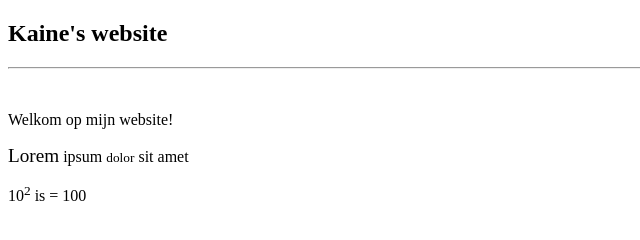
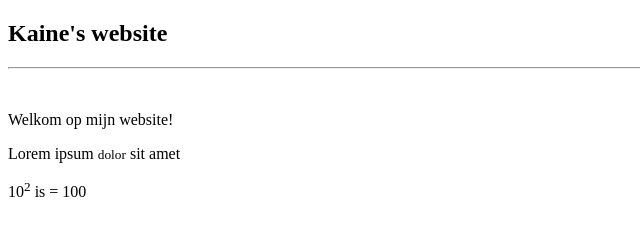
Before and after one commit to zkainee/website, a plain HTML site: page index.html in a window 1280 px wide. Shown: the full height of the page, 0-640 px from the left. Drawn offline with Linux system fonts and the light colour scheme.

Commit message:
BIG element shouldn't be used, instead use CSS font

```diff
--- a/index.html
+++ b/index.html
@@ -1,17 +1,17 @@
 <!DOCTYPE html>
 <html lang="nl">
     <head>
+            <!-- meta for browser search description -->
         <meta charset="UTF-8">
         <meta name="description" content="Allereerste website die ik heb gemaakt, work in progress!">
         <title>Kaine's Website</title>
     </head>
-
     <body>
         <h2>Kaine's website</h2>
             <hr/>
             <br/>
         <p>Welkom op mijn website!</p>
-        <p><big>Lorem</big> ipsum <small>dolor</small> sit amet</p>
+        <p>Lorem ipsum <small>dolor</small> sit amet</p>
         <p>10<sup>2</sup> is = 100</p>
     </body>
 </html>
```
